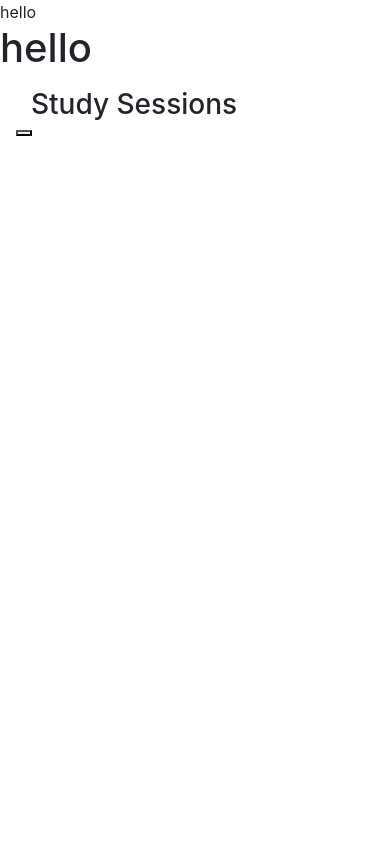
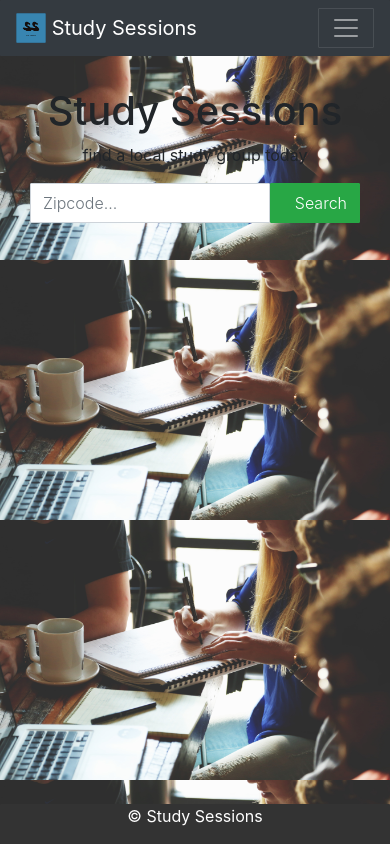
Before and after one commit to mmohitcc/is4460Project, a PHP site: page / in a window 390 px wide. Run offline with PHP 8.4, Linux system fonts and the light colour scheme; some libraries are stand-ins or nearby versions.

Commit message:
updated index to point to  home

```diff
--- a/index.php
+++ b/index.php
@@ -1,61 +1 @@
-<?php
-
-echo hello;
-
-?>
-
-
-<!DOCTYPE html>
-<html>
-<head>
-    <meta charset="UTF-8">
-    <title>Study Sessions</title>
-
-    <link rel="stylesheet" href="https://maxcdn.bootstrapcdn.com/bootstrap/4.0.0/css/bootstrap.min.css" integrity="sha384-Gn5384xqQ1aoWXA+058RXPxPg6fy4IWvTNh0E263XmFcJlSAwiGgFAW/dAiS6JXm" crossorigin="anonymous">
-    <link rel="stylesheet" href="style.css">
-</head>
-<body>
-<h1>hello</h1>
-    <div class="menubar">
-        <div class="menubar-content">
-            <nav class="navbar navbar-default navbar-fixed-top">
-                <div class="container">
-                    <div class="row">
-                        <div class="col-md-2 col-sm-2">
-                            <div class="site-title">
-                                <h3>Study Sessions</h3>
-                            </div>
-                        </div>
-                        <div class="navbar-header">
-                            <button type="button" class="navbar-toggle collapsed" data-toggle="collapse" data-target="#myNav">
-                                <span class="sr-only">Toggle Navigation</span>
-                                <span class="icon-bar"></span>
-                                <span class="icon-bar"></span>
-                                <span class="icon-bar"></span>
-                            </button>
-                        </div>
-                        <div class="col-md-10 col-sm-10">
-                            <div class="collapse navbar-collapse" id="myNav">
-                                <ul class="nav navbar-nav cus-nav">
-                                    <li><a href="#" class="active">Home</a></li>
-                                    <li><a href="#" class="active">About</a></li>
-                                    <li><a href="#" class="active">Portfolio</a></li>
-                                    <li><a href="#" class="active">Services</a></li>
-                                    <li><a href="#" class="active">Contact</a></li>
-                                </ul>
-                            </div>
-                        </div>
-                    </div>
-                </div>
-            </nav>
-        </div>
-    </div>
-
-    <div class="home-area"></div>
-
-<!-- scripts-->
-<script src="https://code.jquery.com/jquery-3.2.1.slim.min.js" integrity="sha384-KJ3o2DKtIkvYIK3UENzmM7KCkRr/rE9/Qpg6aAZGJwFDMVNA/GpGFF93hXpG5KkN" crossorigin="anonymous"></script>
-<script src="https://cdnjs.cloudflare.com/ajax/libs/popper.js/1.12.9/umd/popper.min.js" integrity="sha384-ApNbgh9B+Y1QKtv3Rn7W3mgPxhU9K/ScQsAP7hUibX39j7fakFPskvXusvfa0b4Q" crossorigin="anonymous"></script>
-<script src="https://maxcdn.bootstrapcdn.com/bootstrap/4.0.0/js/bootstrap.min.js" integrity="sha384-JZR6Spejh4U02d8jOt6vLEHfe/JQGiRRSQQxSfFWpi1MquVdAyjUar5+76PVCmYl" crossorigin="anonymous"></script>
-</body>
-</html>
+<?php include_once("home.html"); ?>
```
